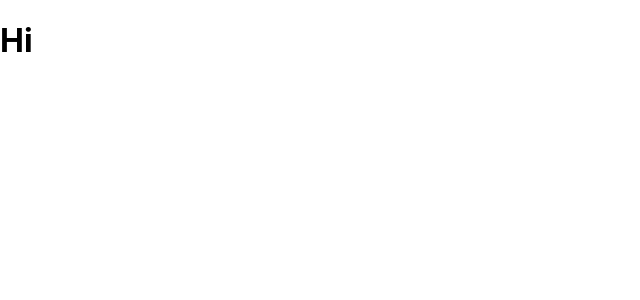
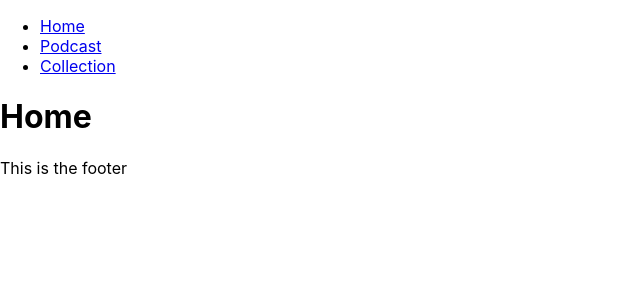
Before and after one commit to JesseBBuhler/Mission13_jbuhler4, a React (Create React App) app in the folder frontend/: page / in a window 1280 px wide. Shown: the top 300 px of the page, without its empty margins (0-640 px from the left). Built offline with nearby package versions, Linux system fonts and the light colour scheme.

Commit message:
Add Navigation Template

```diff
--- a/frontend/package.json
+++ b/frontend/package.json
@@ -12,6 +12,7 @@
     "@types/react-dom": "^18.0.11",
     "react": "^18.2.0",
     "react-dom": "^18.2.0",
+    "react-router-dom": "^6.10.0",
     "react-scripts": "5.0.1",
     "typescript": "^4.9.5",
     "web-vitals": "^2.1.4"
--- a/frontend/src/App.tsx
+++ b/frontend/src/App.tsx
@@ -1,10 +1,21 @@
-import React from 'react';
-import logo from './logo.svg';
+import { BrowserRouter, Routes, Route } from "react-router-dom";
 import './App.css';
+import Layout from "./pages/Layout";
+import Home from "./pages/Home";
+import Podcast from "./pages/Podcast";
+import Collection from "./pages/Collection";
 
 function App() {
   return (
-   <h1>Hi</h1>
+    <BrowserRouter>
+    <Routes>
+      <Route path="/" element={<Layout />}>
+        <Route index element={<Home />} />
+        <Route path="/podcast" element={<Podcast />} />
+        <Route path="/collection" element={<Collection />} />
+      </Route>
+    </Routes>
+  </BrowserRouter>
   );
 }
 
--- /dev/null
+++ b/frontend/src/components/Footer.tsx
@@ -0,0 +1,9 @@
+function Footer() {
+    return (
+        <>
+        <p>This is the footer</p>
+    </>
+    );
+  }
+
+  export default Footer;
--- /dev/null
+++ b/frontend/src/components/Header.tsx
@@ -0,0 +1,23 @@
+import {Link} from "react-router-dom";
+
+function Header() {
+    return (
+        <>
+        <nav>
+            <ul>
+                <li>
+                    <Link to="/">Home</Link>
+                </li>
+                <li>
+                    <Link to="/Podcast">Podcast</Link>
+                </li>
+                <li>
+                    <Link to="/Collection">Collection</Link>
+                </li>
+            </ul>
+        </nav>
+    </>
+    );
+  }
+
+  export default Header;
--- /dev/null
+++ b/frontend/src/pages/Collection.tsx
@@ -0,0 +1,7 @@
+function Collection() {
+    return (
+      <h1>Collection</h1>
+    );
+  }
+
+  export default Collection;
--- /dev/null
+++ b/frontend/src/pages/Home.tsx
@@ -0,0 +1,7 @@
+function Home() {
+    return (
+      <h1>Home</h1>
+    );
+  }
+
+  export default Home;
--- /dev/null
+++ b/frontend/src/pages/Layout.tsx
@@ -0,0 +1,15 @@
+import {Outlet } from "react-router-dom";
+import Header from "../components/Header";
+import Footer from "../components/Footer";
+
+function Layout() {
+    return (
+      <>
+      <Header/>
+      <Outlet/>
+      <Footer/>
+      </>
+    );
+  }
+
+  export default Layout;
--- /dev/null
+++ b/frontend/src/pages/Podcast.tsx
@@ -0,0 +1,7 @@
+function Podcast() {
+    return (
+      <h1>Podcast</h1>
+    );
+  }
+
+  export default Podcast;
```
Also changed, not shown: 1 other file (tests, documents, lock files or other folders).
